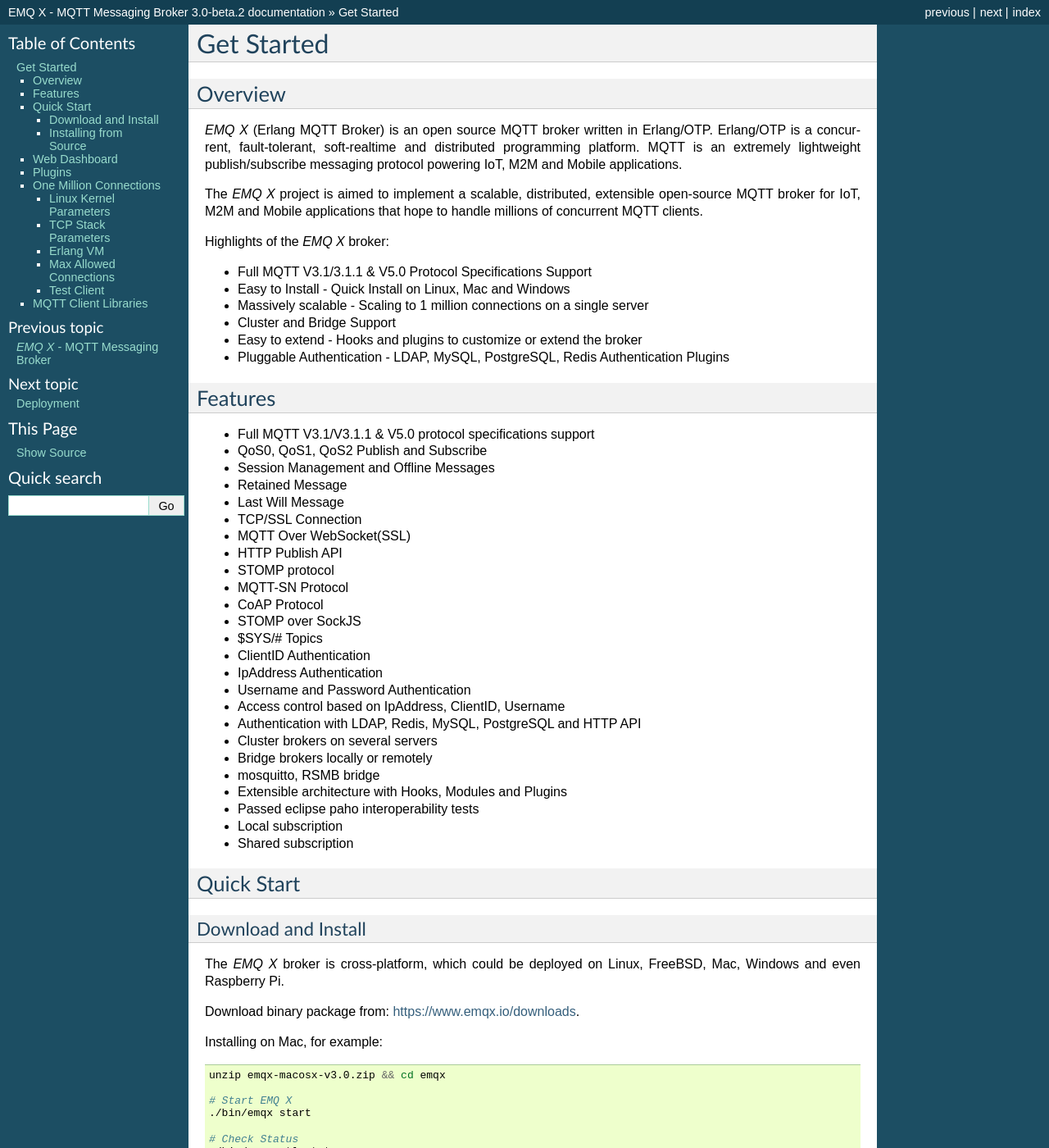
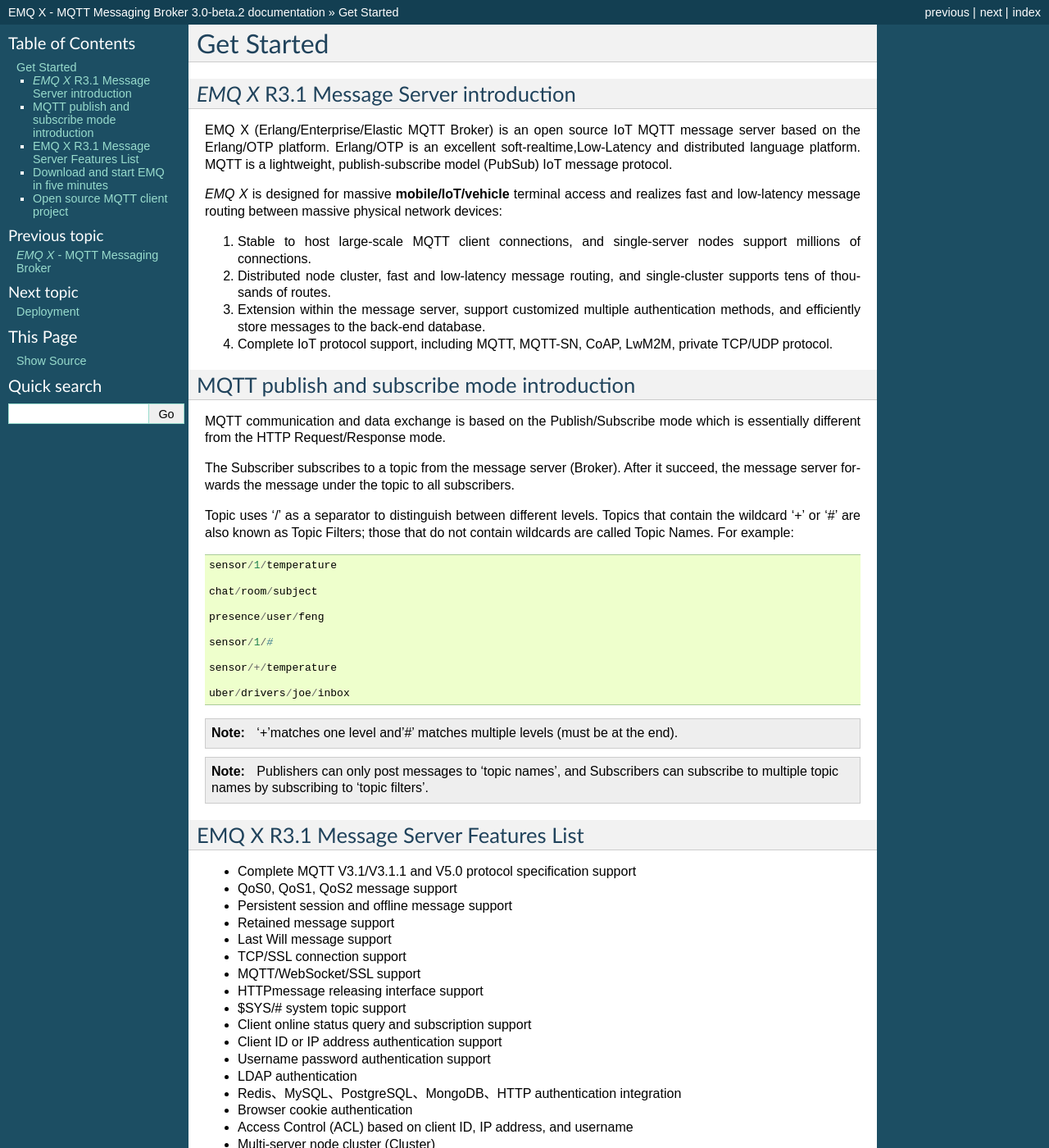
Before and after one commit to emqxarchive/emqx-docs-en, a Sphinx documentation site: the page built from source/getstarted.rst, in a window 1280 px wide and 1400 px high. Shown: the whole window at 82% size. Built offline with Sphinx 7.4.7, drawn with Linux system fonts in a browser that asks for light colours; some of the changed text lies outside the part shown.

Commit message:
get started translated

```diff
--- a/source/getstarted.rst
+++ b/source/getstarted.rst
@@ -5,243 +5,142 @@
 Get Started
 ===========
 
---------
-Overview
---------
+-------------------------------------------
+*EMQ X* R3.1 Message Server introduction
+-------------------------------------------
 
-*EMQ X* (Erlang MQTT Broker) is an open source MQTT broker written in Erlang/OTP. Erlang/OTP is a concurrent, fault-tolerant, soft-realtime and distributed programming platform. MQTT is an extremely lightweight publish/subscribe messaging protocol powering IoT, M2M and Mobile applications.
+EMQ X (Erlang/Enterprise/Elastic MQTT Broker) is an open source IoT MQTT message server based on the Erlang/OTP platform. Erlang/OTP is an excellent soft-realtime,Low-Latency and distributed language platform. MQTT is a lightweight, publish-subscribe model (PubSub) IoT message protocol.
 
-The *EMQ X* project is aimed to implement a scalable, distributed, extensible open-source MQTT broker for IoT, M2M and Mobile applications that hope to handle millions of concurrent MQTT clients.
+*EMQ X* is designed for massive **mobile/IoT/vehicle** terminal access and realizes fast and low-latency message routing between massive physical network devices:
 
-Highlights of the *EMQ X* broker:
+1. Stable to host large-scale MQTT client connections, and single-server nodes support millions of connections.
 
-* Full MQTT V3.1/3.1.1 & V5.0 Protocol Specifications Support
-* Easy to Install - Quick Install on Linux, Mac and Windows
-* Massively scalable - Scaling to 1 million connections on a single server
-* Cluster and Bridge Support
-* Easy to extend - Hooks and plugins to customize or extend the broker
-* Pluggable Authentication - LDAP, MySQL, PostgreSQL, Redis Authentication Plugins
+2. Distributed node cluster, fast and low-latency message routing, and single-cluster supports tens of thousands of routes.
 
---------
-Features
---------
+3. Extension within the message server, support customized multiple authentication methods, and efficiently store messages to the back-end database.
 
-* Full MQTT V3.1/V3.1.1 & V5.0 protocol specifications support
-* QoS0, QoS1, QoS2 Publish and Subscribe
-* Session Management and Offline Messages
-* Retained Message
-* Last Will Message
-* TCP/SSL Connection
-* MQTT Over WebSocket(SSL)
-* HTTP Publish API
-* STOMP protocol
-* MQTT-SN Protocol
-* CoAP Protocol
-* STOMP over SockJS
-* $SYS/# Topics
-* ClientID Authentication
-* IpAddress Authentication
-* Username and Password Authentication
-* Access control based on IpAddress, ClientID, Username
-* Authentication with LDAP, Redis, MySQL, PostgreSQL and HTTP API
-* Cluster brokers on several servers
-* Bridge brokers locally or remotely
-* mosquitto, RSMB bridge
-* Extensible architecture with Hooks, Modules and Plugins
-* Passed eclipse paho interoperability tests
-* Local subscription
-* Shared subscription
+4. Complete IoT protocol support, including MQTT, MQTT-SN, CoAP, LwM2M, private TCP/UDP protocol.
 
------------
-Quick Start
------------
+.. _mqtt_pubsub:
 
-Download and Install
---------------------
+--------------------------------------------
+MQTT publish and subscribe mode introduction
+--------------------------------------------
 
-The *EMQ X* broker is cross-platform, which could be deployed on Linux, FreeBSD, Mac, Windows and even Raspberry Pi.
+MQTT communication and data exchange is based on the Publish/Subscribe mode which is essentially different from the HTTP Request/Response mode.
 
-Download binary package from: https://www.emqx.io/downloads.
+The Subscriber subscribes to a topic from the message server (Broker). After it succeed, the message server forwards the message under the topic to all subscribers.
 
-Installing on Mac, for example:
+Topic uses '/' as a separator to distinguish between different levels. Topics that contain the wildcard '+' or '#' are also known as Topic Filters; those that do not contain wildcards are called Topic Names. For example::
+
+    sensor/1/temperature
+
+    chat/room/subject
+
+    presence/user/feng
+
+    sensor/1/#
+
+    sensor/+/temperature
+
+    uber/drivers/joe/inbox
+
+
+.. NOTE:: '+'matches one level and'#' matches multiple levels (must be at the end).
+.. NOTE:: Publishers can only post messages to 'topic names', and Subscribers can subscribe to multiple topic names by subscribing to 'topic filters'.
+
+.. _features:
+
+-------------------------------
+EMQ X R3.1 Message Server Features List
+-------------------------------
+
+* Complete MQTT V3.1/V3.1.1 and V5.0 protocol specification support
+* QoS0, QoS1, QoS2 message support
+* Persistent session and offline message support
+* Retained message support
+* Last Will message support
+* TCP/SSL connection support
+* MQTT/WebSocket/SSL support
+* HTTPmessage releasing interface support
+* $SYS/#  system topic support
+* Client online status query and subscription support
+* Client ID or IP address authentication support
+* Username password authentication support
+* LDAP authentication
+* Redis、MySQL、PostgreSQL、MongoDB、HTTP authentication integration
+* Browser cookie authentication
+* Access Control (ACL) based on client ID, IP address, and username
+* Multi-server node cluster (Cluster)
+* Support multiple cluster discovery methods of manual, mcast, dns, etcd, k8s and other
+* Automatic healing of network partition
+* Message rate limit
+* Connection rate limit
+* Configuring nodes by partition
+* Multi-server node bridge
+* MQTT Broker bridge support
+* Stomp protocol support
+* MQTT-SN protocol support
+* CoAP protocol support
+* Stomp/SockJS support
+* Publish ($delay/topic) delay
+* Flapping detection
+* Blacklist support
+* Shared subscription($share/<group>/topic)
+* TLS/PSK support
+* Rule engine support
+
+.. _quick_start:
+
+---------------------------------------
+Download and start EMQ in five minutes
+---------------------------------------
+
+Each version of EMQ X will release platform packages of CentOS, Ubuntu, Debian, FreeBSD, macOS, Windows, openSUSE  and Docker images.
+
+Download address: https://www.emqx.io/downloads/broker?osType=Linux
+
+Once the package is downloaded, it can be unzipped the startup directly, such as the Mac platform:
+
 
 .. code-block:: bash
 
-    unzip emqx-macosx-v3.0.zip && cd emqx
+    unzip emqx-macosx-v3.1.0.zip && cd emqx
 
-    # Start EMQ X
+    # start emqx
     ./bin/emqx start
 
-    # Check Status
+    # Check the running status
     ./bin/emqx_ctl status
 
-    # Stop EMQ X
+    # stop emqx
     ./bin/emqx stop
 
-Installing from Source
-----------------------
+After EMQ X is started, the MQTT client can access the system through port 1883. The running log output is in the directory of log/.
 
-.. NOTE:: The *EMQ X* broker requires Erlang/OTP R21+ to build since 3.0 release.
+EMQ X loads the Dashboard plugin and launches the web management console by default. Users can view server running status, statistics, Connections, Sessions, Topics, Subscriptions, and Plugins through the web console.
 
-.. code-block:: bash
-
-    git clone https://github.com/emqx/emqx.git
-
-    cd emqx && make rel
-
-    cd rel/emqx && ./bin/emqx console
-
--------------
-Web Dashboard
--------------
-
-A Web Dashboard will be loaded when the *EMQ X* broker is started successfully.
-
-The Dashboard helps check running status of the broker, monitor statistics and metrics of MQTT packets, query clients, sessions, topics and subscriptions.
-
-+------------------+---------------------------+
-| Default Address  | http://localhost:18083    |
-+------------------+---------------------------+
-| Default User     | admin                     |
-+------------------+---------------------------+
-| Default Password | public                    |
-+------------------+---------------------------+
+Console address: http://127.0.0.1:18083，default username: admin，password:public
 
 .. image:: ./_static/images/dashboard.png
 
--------
-Plugins
--------
+.. _mqtt_clients:
 
-The *EMQ X* broker could be extended by Plugins.  A plugin is an Erlang application that adds extra feature to the *EMQ X* broker:
-
-+-------------------------+--------------------------------------------+
-| `emqx_retainer`_        | Store Retained Messages                    |
-+-------------------------+--------------------------------------------+
-| `emqx_dashboard`_       | Web Dashboard                              |
-+-------------------------+--------------------------------------------+
-| `emqx_auth_clientid`_   | Authentication with ClientId               |
-+-------------------------+--------------------------------------------+
-| `emqx_auth_username`_   | Authentication with Username and Password  |
-+-------------------------+--------------------------------------------+
-| `emqx_plugin_template`_ | Plugin template and demo                   |
-+-------------------------+--------------------------------------------+
-| `emqx_auth_ldap`_       | LDAP Auth Plugin                           |
-+-------------------------+--------------------------------------------+
-| `emqx_auth_http`_       | Authentication/ACL with HTTP API           |
-+-------------------------+--------------------------------------------+
-| `emqx_auth_mysql`_      | Authentication with MySQL                  |
-+-------------------------+--------------------------------------------+
-| `emqx_auth_pgsql`_      | Authentication with PostgreSQL             |
-+-------------------------+--------------------------------------------+
-| `emqx_auth_redis`_      | Authentication with Redis                  |
-+-------------------------+--------------------------------------------+
-| `emqx_auth_mongo`_      | Authentication with MongoDB                |
-+-------------------------+--------------------------------------------+
-| `emqx_sn`_              | MQTT-SN Protocol Plugin                    |
-+-------------------------+--------------------------------------------+
-| `emqx_coap`_            | CoAP Protocol Plugin                       |
-+-------------------------+--------------------------------------------+
-| `emqx_stomp`_           | STOMP Protocol Plugin                      |
-+-------------------------+--------------------------------------------+
-| `emqx_recon`_           | Recon Plugin                               |
-+-------------------------+--------------------------------------------+
-| `emqx_reloader`_        | Reloader Plugin                            |
-+-------------------------+--------------------------------------------+
-| `emqx_web_hook`_        | Web Hook Plugin                            |
-+-------------------------+--------------------------------------------+
-| `emqx_lua_hook`_        | Lua Hook Plugin                            |
-+-------------------------+--------------------------------------------+
-
-A plugin could be enabled by 'bin/emqx_ctl plugins load' command.
-
-For example, enable 'emqx_auth_pgsql' plugin::
-
-    ./bin/emqx_ctl plugins load emqx_auth_pgsql
-
------------------------
-One Million Connections
------------------------
-
-Latest release of the *EMQ X* broker is scalable to 1.3 million MQTT connections on a 12 Core, 32G CentOS server.
-
-.. NOTE::
-
-    The *EMQ X* broker only allows 512 concurrent connections by default, for that 'ulimit -n' limitation is set to 1024 on most platform.
-
-We need to tune the OS Kernel, TCP Stack, Erlang VM and *EMQ X* broker for one million connections benchmark.
-
-Linux Kernel Parameters
------------------------
-
-.. code-block:: bash
-
-    # 2M:
-    sysctl -w fs.file-max=2097152
-    sysctl -w fs.nr_open=2097152
-    echo 2097152 > /proc/sys/fs/nr_open
-
-    # 1M:
-    ulimit -n 1048576
-
-TCP Stack Parameters
 --------------------
-
-.. code-block:: bash
-
-    # backlog
-    sysctl -w net.core.somaxconn=65536
-
-Erlang VM
----------
-
-emqx/etc/emqx.conf:
-
-.. code-block:: properties
-
-    ## Erlang Process Limit
-    node.process_limit = 2097152
-
-    ## Sets the maximum number of simultaneously existing ports for this system
-    node.max_ports = 1048576
-
-Max Allowed Connections
------------------------
-
-emqx/etc/emqx.conf 'listeners':
-
-.. code-block:: properties
-
-    ## Size of acceptor pool
-    listener.tcp.acceptors = 64
-
-    ## Maximum number of concurrent clients
-    listener.tcp.max_clients = 1000000
-
-Test Client
------------
-
-.. code-block:: bash
-
-    sysctl -w net.ipv4.ip_local_port_range="500 65535"
-    echo 1000000 > /proc/sys/fs/nr_open
-    ulimit -n 100000
-
----------------------
-MQTT Client Libraries
----------------------
+Open source MQTT client project
+--------------------
 
 GitHub: https://github.com/emqtt
 
-+--------------------+----------------------+
-| `emqttc`_          | Erlang MQTT Client   |
-+--------------------+----------------------+
-| `emqtt_benchmark`_ | MQTT benchmark Tool  |
-+--------------------+----------------------+
-| `CocoaMQTT`_       | Swift MQTT Client    |
-+--------------------+----------------------+
-| `QMQTT`_           | QT MQTT Client       |
-+--------------------+----------------------+
++--------------------+------------------------------------+
+| `emqttc`_          | Erlang MQTT client library         |
++--------------------+------------------------------------+
+| `CocoaMQTT`_       | Swift Language MQTT Client Library |
++--------------------+------------------------------------+
+| `QMQTT`_           | QT framework MQTT client library   |
++--------------------+------------------------------------+
+| `emqtt_benchmark`_ | MQTT connection and test tool      |
++--------------------+------------------------------------+
 
 Eclipse Paho: https://www.eclipse.org/paho/
 
@@ -251,22 +150,3 @@
 .. _emqtt_benchmark: https://github.com/emqtt/emqtt_benchmark
 .. _CocoaMQTT:       https://github.com/emqtt/CocoaMQTT
 .. _QMQTT:           https://github.com/emqtt/qmqtt
-
-.. _emqx_plugin_template:  https://github.com/emqx/emqx-plugin-template
-.. _emqx_dashboard:        https://github.com/emqx/emqx-dashboard
-.. _emqx_retainer:         https://github.com/emqx/emqx-retainer
-.. _emqx_auth_clientid:    https://github.com/emqx/emqx-auth-clientid
-.. _emqx_auth_username:    https://github.com/emqx/emqx-auth-username
-.. _emqx_auth_ldap:        https://github.com/emqx/emqx-auth-ldap
-.. _emqx_auth_http:        https://github.com/emqx/emqx-auth-http
-.. _emqx_auth_mysql:       https://github.com/emqx/emqx-auth-mysql
-.. _emqx_auth_pgsql:       https://github.com/emqx/emqx-auth-pgsql
-.. _emqx_auth_redis:       https://github.com/emqx/emqx-auth-redis
-.. _emqx_auth_mongo:       https://github.com/emqx/emqx-auth-mongo
-.. _emqx_reloader:         https://github.com/emqx/emqx-reloader
-.. _emqx_stomp:            https://github.com/emqx/emqx-stomp
-.. _emqx_recon:            https://github.com/emqx/emqx-recon
-.. _emqx_sn:               https://github.com/emqx/emqx-sn
-.. _emqx_coap:             https://github.com/emqx/emqx-coap
-.. _emqx_web_hook:         https://github.com/emqx/emqx-web-hook
-.. _emqx_lua_hook:         https://github.com/emqx/emqx-lua-hook
```
